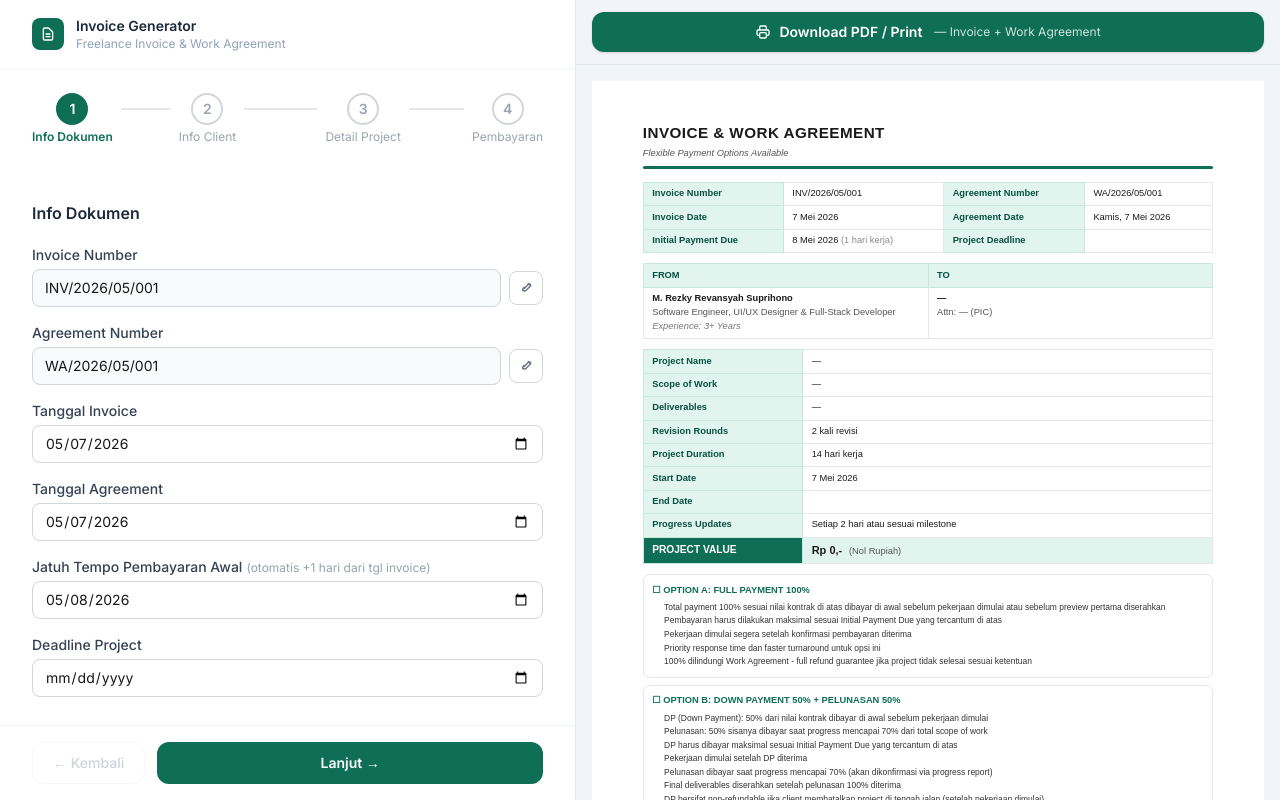
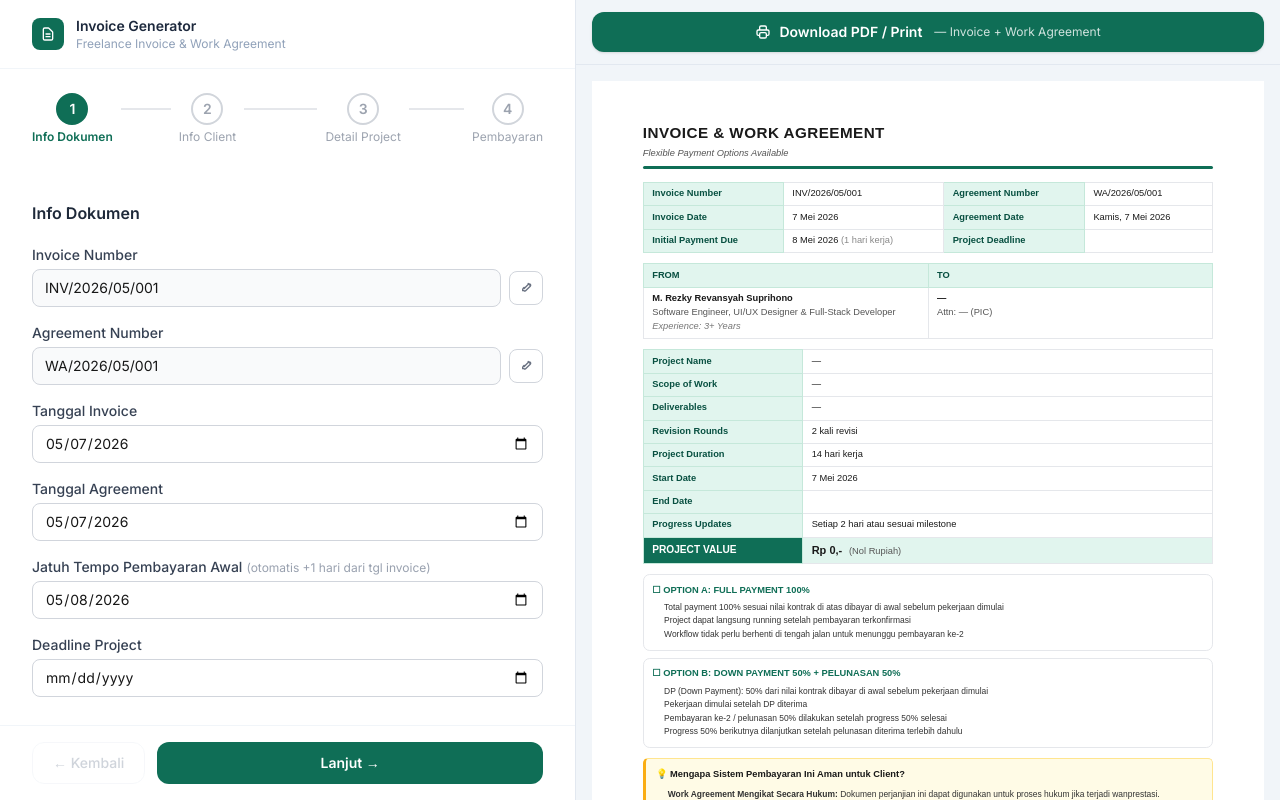
Before and after one commit to rezkyrevansyah/invoice-generator, a Next.js app: page /generator in a window 1280 px wide. Built offline with nearby package versions, Linux system fonts and the light colour scheme.

Commit message:
Update payment terms and conditions in StepPayment, AgreementPage, and InvoicePage components for clarity and consistency.

```diff
--- a/components/form/StepPayment.tsx
+++ b/components/form/StepPayment.tsx
@@ -59,8 +59,8 @@ export default function StepPayment({
           </span>
         </div>
         <p className="text-xs text-slate-500 leading-relaxed">
-          Pembayaran 100% di awal sebelum pekerjaan dimulai atau sebelum preview pertama diserahkan.
-          Priority response time dan faster turnaround. Full refund guarantee jika project tidak selesai.
+          Pembayaran 100% di awal agar project bisa langsung running setelah terkonfirmasi,
+          tanpa perlu berhenti untuk menunggu pembayaran ke-2.
         </p>
       </button>
 
@@ -82,8 +82,8 @@ export default function StepPayment({
           </span>
         </div>
         <p className="text-xs text-slate-500 leading-relaxed">
-          DP 50% di awal sebelum pekerjaan dimulai. Pelunasan 50% saat progress mencapai 70% dari
-          total scope of work. Final deliverables diserahkan setelah pelunasan diterima.
+          DP 50% di awal sebelum pekerjaan dimulai. Pembayaran ke-2 dilakukan setelah progress
+          50% selesai, lalu progress berikutnya dilanjutkan setelah pelunasan diterima.
         </p>
       </button>
 
--- a/components/preview/AgreementPage.tsx
+++ b/components/preview/AgreementPage.tsx
@@ -136,14 +136,14 @@ export default function AgreementPage({ data, freelancer }: AgreementPageProps)
           <p style={{ margin: '0 0 3px', fontWeight: 600 }}>KONSEKUENSI HUKUM:</p>
           <ul style={{ ...PASAL_BODY, marginBottom: 6 }}>
             <li>Option A: Pihak Pertama berhak menuntut pengembalian dana 100% + ganti rugi (KUHPerdata Pasal 1243)</li>
-            <li>Option B: Jika wanprestasi sebelum 70% → refund DP 100%. Jika setelah 70% → refund total dana + ganti rugi</li>
+            <li>Option B: Jika wanprestasi sebelum progress 50% selesai, DP dikembalikan 100%. Jika setelah pelunasan diterima, refund mengikuti total dana yang sudah dibayarkan + ganti rugi sesuai ketentuan hukum</li>
             <li>Tindakan Hukum: Dokumen ini memiliki kekuatan hukum yang sah, dapat dilaporkan ke polisi (Pasal 378 KUHP) dan pengadilan</li>
           </ul>
 
           <p style={{ margin: '0 0 3px', fontWeight: 600 }}>WANPRESTASI DARI PIHAK PERTAMA (CLIENT):</p>
           <ul style={PASAL_BODY}>
             <li>Tidak bayar awal: Perjanjian batal, Pihak Kedua tidak wajib mulai pekerjaan</li>
-            <li>Tidak bayar pelunasan (Option B): Pihak Kedua stop pekerjaan, DP jadi kompensasi untuk 70% yang selesai</li>
+            <li>Tidak bayar pelunasan (Option B): Pihak Kedua menghentikan pekerjaan setelah progress 50%, dan DP menjadi kompensasi untuk progress yang sudah diselesaikan</li>
             <li>Pembatalan sepihak (Option B): DP non-refundable sebagai kompensasi waktu dan tenaga</li>
           </ul>
         </div>
--- a/components/preview/InvoicePage.tsx
+++ b/components/preview/InvoicePage.tsx
@@ -170,11 +170,9 @@ export default function InvoicePage({ data, freelancer }: InvoicePageProps) {
                 {optA ? '☑' : '☐'} OPTION A: FULL PAYMENT 100%
               </div>
               <ul style={{ margin: '0 0 0 14px', padding: 0, fontSize: 10, color: '#333', lineHeight: 1.6 }}>
-                <li>Total payment 100% sesuai nilai kontrak di atas dibayar di awal sebelum pekerjaan dimulai atau sebelum preview pertama diserahkan</li>
-                <li>Pembayaran harus dilakukan maksimal sesuai Initial Payment Due yang tercantum di atas</li>
-                <li>Pekerjaan dimulai segera setelah konfirmasi pembayaran diterima</li>
-                <li>Priority response time dan faster turnaround untuk opsi ini</li>
-                <li>100% dilindungi Work Agreement - full refund guarantee jika project tidak selesai sesuai ketentuan</li>
+                <li>Total payment 100% sesuai nilai kontrak di atas dibayar di awal sebelum pekerjaan dimulai</li>
+                <li>Project dapat langsung running setelah pembayaran terkonfirmasi</li>
+                <li>Workflow tidak perlu berhenti di tengah jalan untuk menunggu pembayaran ke-2</li>
               </ul>
             </div>
           )}
@@ -187,13 +185,9 @@ export default function InvoicePage({ data, freelancer }: InvoicePageProps) {
               </div>
               <ul style={{ margin: '0 0 0 14px', padding: 0, fontSize: 10, color: '#333', lineHeight: 1.6 }}>
                 <li>DP (Down Payment): 50% dari nilai kontrak dibayar di awal sebelum pekerjaan dimulai</li>
-                <li>Pelunasan: 50% sisanya dibayar saat progress mencapai 70% dari total scope of work</li>
-                <li>DP harus dibayar maksimal sesuai Initial Payment Due yang tercantum di atas</li>
                 <li>Pekerjaan dimulai setelah DP diterima</li>
-                <li>Pelunasan dibayar saat progress mencapai 70% (akan dikonfirmasi via progress report)</li>
-                <li>Final deliverables diserahkan setelah pelunasan 100% diterima</li>
-                <li>DP bersifat non-refundable jika client membatalkan project di tengah jalan (setelah pekerjaan dimulai)</li>
-                <li>DP wajib dikembalikan 100% jika freelancer tidak menyelesaikan hingga tahap 70%</li>
+                <li>Pembayaran ke-2 / pelunasan 50% dilakukan setelah progress 50% selesai</li>
+                <li>Progress 50% berikutnya dilanjutkan setelah pelunasan diterima terlebih dahulu</li>
               </ul>
             </div>
           )}
```
